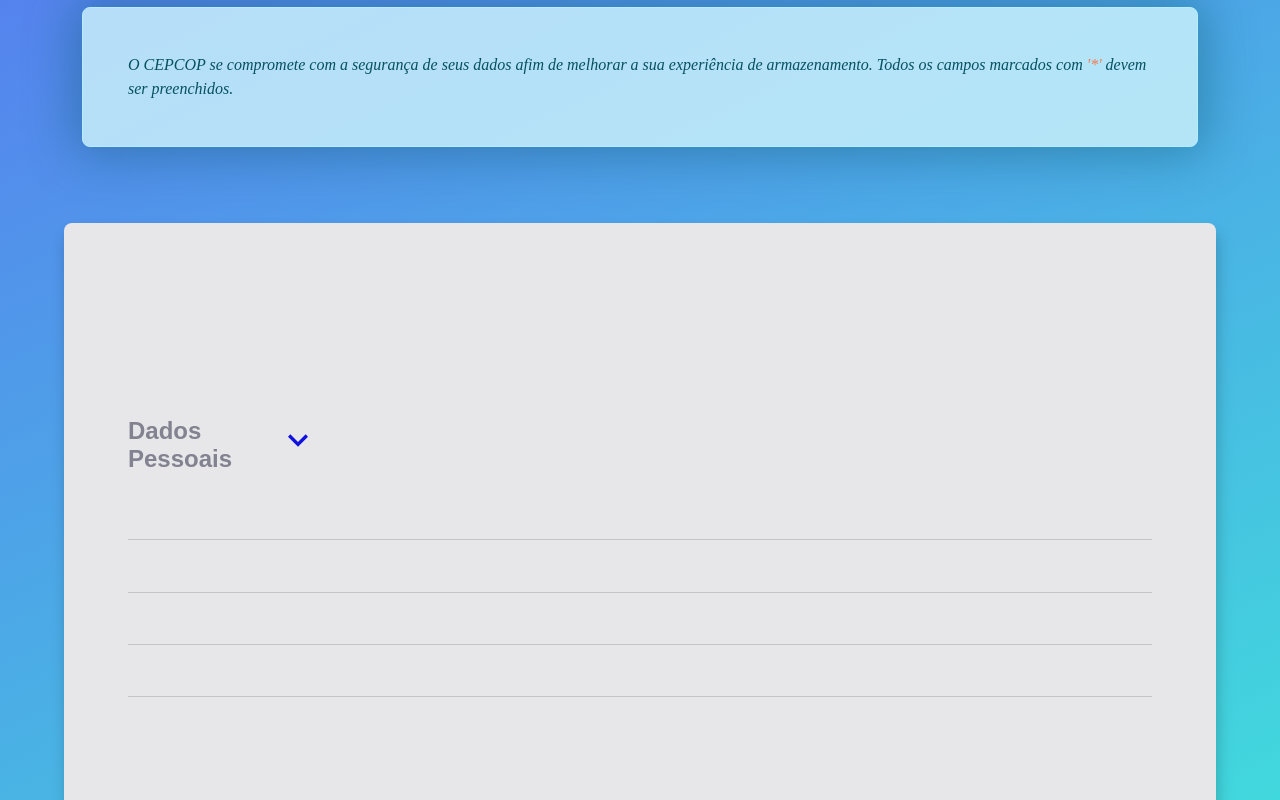
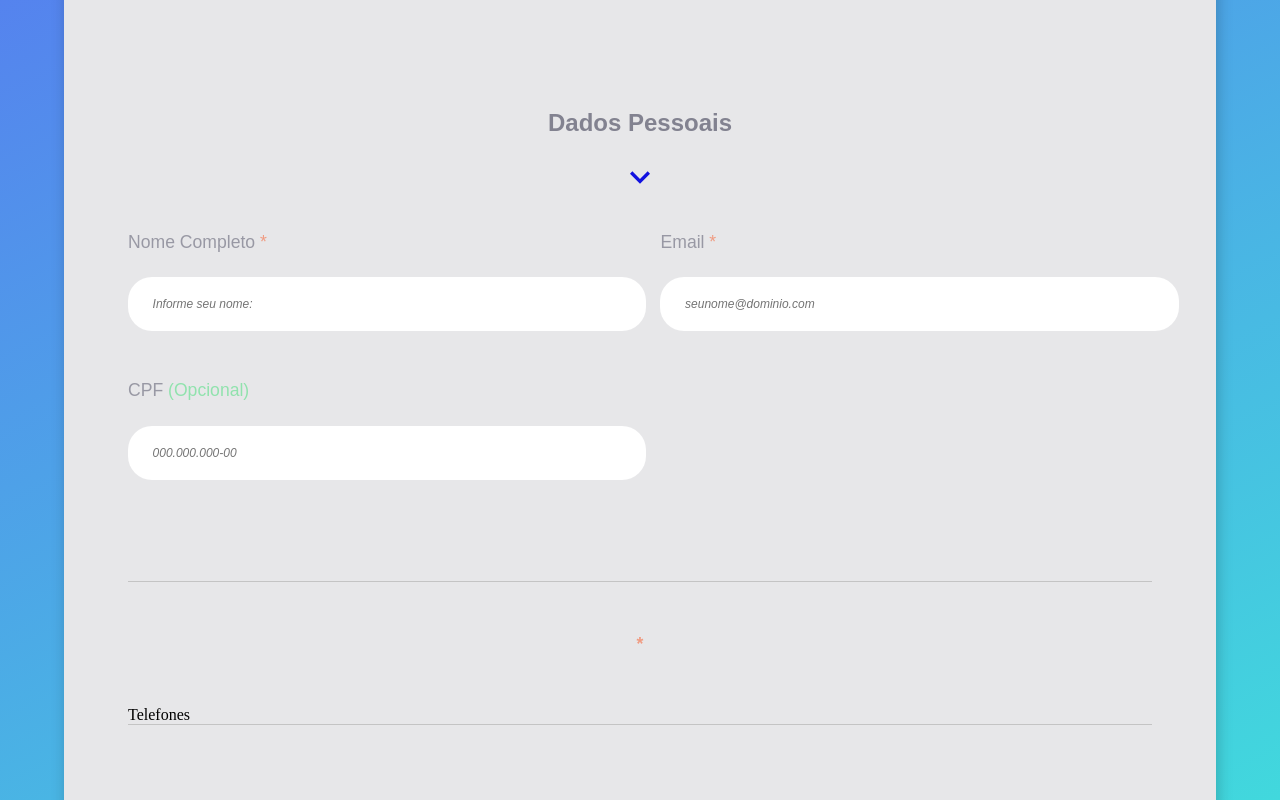
Before and after one commit to thiago-mfernandes/CepCop-React, a React (Create React App) app in the folder cepcop-react/: page /cadastro in a window 1280 px wide. Shown: the top 800 px of the page. Built offline with nearby package versions, Linux system fonts and the light colour scheme.

Commit message:
Label dinamica, titulo box reajustado, Caixa opcional em modo visivel

```diff
--- a/cepcop-react/src/components/Interfaces/IEntradaDados.ts
+++ b/cepcop-react/src/components/Interfaces/IEntradaDados.ts
@@ -2,6 +2,8 @@ import IInputProps from "src/components/Interfaces/IInputProps";
 
 export default interface IEntradaDados extends IInputProps {
     required?: boolean;
-    obrigatorio?: boolean;
     conteudoLabel?: string;
+    labelObrigatorio?: true | false;
+    name: string;
+    htmlFor?: string;
 }
--- a/cepcop-react/src/components/Interfaces/ILabel.ts
+++ b/cepcop-react/src/components/Interfaces/ILabel.ts
@@ -1,5 +1,4 @@
 export default interface Ilabel {
     conteudoLabel: string;
     htmlFor: string;
-    children?: React.ReactNode;
 }
--- a/cepcop-react/src/components/UI/Cards/Cadastro/DadosPessoais/index.tsx
+++ b/cepcop-react/src/components/UI/Cards/Cadastro/DadosPessoais/index.tsx
@@ -3,7 +3,7 @@ import ContainerTelefone from "../ContainerTelefone";
 import EntradaDados from "../EntradaDados";
 import IconExpand from "../IconExpand";
 import Opcoes from "../Opcoes";
-import {  StyledSecaoGenerica } from "../styled";
+import { StyledSecaoGenerica } from "../styled";
 import TituloBox from "../TituloBox";
 import TituloBoxTelefone from "../TituloBoxTelefone";
 import TituloSecao from "../TituloSecao";
@@ -17,34 +17,41 @@ function DadosPessoais() {
                 <IconExpand />
                 <Opcoes>
                     <EntradaDados
+                        labelObrigatorio={true}
+                        required
                         conteudoLabel={"Nome Completo"}
                         typeInput={"text"}
+                        name={"nome"}
+                        htmlFor={"nome"}
                         placeholderInput={"Informe seu nome:"}
                         nameInput={"nome-completo"}
                         ariaDescribedbyInput={"nome-completo"}
-                        required
                     />
                     <EntradaDados
+                        labelObrigatorio={true}
+                        required
                         conteudoLabel={"Email"}
                         typeInput={"email"}
                         placeholderInput={"seunome@dominio.com"}
                         nameInput={"email"}
                         ariaDescribedbyInput={"emailHelp"}
-                        required
+                        name={"email"}
+                        htmlFor={"email"}
                     />
                     <EntradaDados
+                        labelObrigatorio={false}
                         conteudoLabel={"CPF"}
                         typeInput={"number"}
                         placeholderInput={"000.000.000-00"}
                         nameInput={"nome-completo"}
                         ariaDescribedbyInput={"textHelp"}
+                        name={"cpf"}
+                        htmlFor={"cpf"}
                     />
                     <ContainerTelefone>
                         <BoxTelefone>
-                            <TituloBoxTelefone/>
-                            <EntradaDadosTelefone>
-
-                            </EntradaDadosTelefone>
+                            <TituloBoxTelefone />
+                            <EntradaDadosTelefone>Telefones</EntradaDadosTelefone>
                         </BoxTelefone>
                     </ContainerTelefone>
                 </Opcoes>
--- a/cepcop-react/src/components/UI/Cards/Cadastro/EntradaDados.tsx
+++ b/cepcop-react/src/components/UI/Cards/Cadastro/EntradaDados.tsx
@@ -1,16 +1,24 @@
 import IEntradaDados from "src/components/Interfaces/IEntradaDados";
 import ILabel from "src/components/Interfaces/ILabel";
 import InputForm from "../../Input/InputForm";
-import LabelCadastro from "../../Label/LabelCadastro";
+import LabelCadastroObrigatorio from "../../Label/LabelCadastroObrigatorio";
+import LabelCadastroOpcional from "../../Label/LabelCadastroOpcional";
 import { StyledContainerConteudo } from "./styled";
 
-function EntradaDadosObrigatoria(props: IEntradaDados, param: ILabel) {
+function EntradaDados(props: IEntradaDados, param: ILabel) {
     return (
         <StyledContainerConteudo>
-            <LabelCadastro
-                htmlFor={param.htmlFor}
-                conteudoLabel={param.conteudoLabel}
-            />
+            {props.labelObrigatorio ? (
+                <LabelCadastroObrigatorio
+                    conteudoLabel={`${props.conteudoLabel}`}
+                    htmlFor={`${props.htmlFor}`}
+                />
+            ) : (
+                <LabelCadastroOpcional
+                    conteudoLabel={`${props.conteudoLabel}`}
+                    htmlFor={`${props.htmlFor}`}
+                />
+            )}
             <InputForm
                 typeInput={props.typeInput}
                 placeholderInput={props.placeholderInput}
@@ -21,4 +29,4 @@ function EntradaDadosObrigatoria(props: IEntradaDados, param: ILabel) {
     );
 }
 
-export default EntradaDadosObrigatoria;
+export default EntradaDados;
--- a/cepcop-react/src/components/UI/Cards/Cadastro/styled.ts
+++ b/cepcop-react/src/components/UI/Cards/Cadastro/styled.ts
@@ -35,7 +35,7 @@ export const StyledSecaoGenerica = styled.section`
 
 export const StyledTituloBox = styled.div`
     display: flex;
-    flex-direction: row;
+    flex-direction: column;
     align-items: center;
     justify-content: space-between;
     margin: 2% 0;
@@ -58,12 +58,13 @@ export const StyledIconExpand = styled.i`
     }
 `;
 
+//modificar aqui (max-height: 0; overflow: hidden;)
 export const StyledOpcoes = styled.div`
     //1.o bloco vai ficar sem aparecer
     display: flex;
     flex-direction: row;
-    max-height: 0;
-    overflow: hidden;
+    max-height: 100%; //modificar
+    overflow: visible; //modificar
     transition: max-height 3s ease;
     flex-wrap: wrap;
     justify-content: space-between;
--- a/cepcop-react/src/components/UI/Label/LabelCadastro.tsx
+++ b/cepcop-react/src/components/UI/Label/LabelCadastro.tsx
@@ -1,11 +1,9 @@
 import { StyledLabelCadastro } from "./styled";
 import ILabel from "../../Interfaces/ILabel";
-import IEntradaDados from "../../Interfaces/IEntradaDados";
 
-function LabelCadastro(props: ILabel, param: IEntradaDados) {
+function LabelCadastro(props: ILabel) {
     return (
         <StyledLabelCadastro htmlFor={props.htmlFor}>
-            {param.obrigatorio ? <span> *</span> : <span> (opcional)</span>}
         </StyledLabelCadastro>
     );
 }
--- /dev/null
+++ b/cepcop-react/src/components/UI/Label/LabelCadastroObrigatorio.tsx
@@ -0,0 +1,14 @@
+import Ilabel from "src/components/Interfaces/ILabel";
+import { vermelhoPadrao } from "../variaveis";
+import { StyledLabelCadastro } from "./styled";
+
+function LabelCadastroObrigatorio(props: Ilabel) {
+    return (
+        <StyledLabelCadastro htmlFor={props.htmlFor}>
+            {props.conteudoLabel}
+            <span style={{ color: `${vermelhoPadrao}` }}> *</span>
+        </StyledLabelCadastro>
+    );
+}
+
+export default LabelCadastroObrigatorio;
--- /dev/null
+++ b/cepcop-react/src/components/UI/Label/LabelCadastroOpcional.tsx
@@ -0,0 +1,14 @@
+import ILabel from "src/components/Interfaces/ILabel";
+import { verdePadrao } from "../variaveis";
+import { StyledLabelCadastro } from "./styled";
+
+function LabelCadastroOpcional(props: ILabel) {
+    return (
+        <StyledLabelCadastro htmlFor={props.htmlFor}>
+            {props.conteudoLabel}
+            <span style={{ color: `${verdePadrao}` }}> (Opcional)</span>
+        </StyledLabelCadastro>
+    );
+}
+
+export default LabelCadastroOpcional;
--- a/cepcop-react/src/components/UI/Label/styled.ts
+++ b/cepcop-react/src/components/UI/Label/styled.ts
@@ -1,6 +1,5 @@
-import IEntradaDados from "src/components/Interfaces/IEntradaDados";
 import styled from "styled-components";
-import { cinzaEscuro, vermelhoPadrao, verdePadrao } from "../variaveis";
+import { cinzaEscuro } from "../variaveis";
 
 export const StyledLabel = styled.label`
     color: ${cinzaEscuro};
@@ -18,13 +17,9 @@ export const StyledLabelLogin = styled(StyledLabel)`
     }
 `;
 
-export const StyledLabelCadastro = styled(StyledLabel)<IEntradaDados>`
+export const StyledLabelCadastro = styled(StyledLabel)`
     opacity: 0.7;
 
-    & span {
-        color: ${(props) =>
-            props.obrigatorio ? `${vermelhoPadrao}` : `${verdePadrao}`};
-    }
     @media screen and (max-width: 768px) {
         padding-left: 2%;
     }
```
